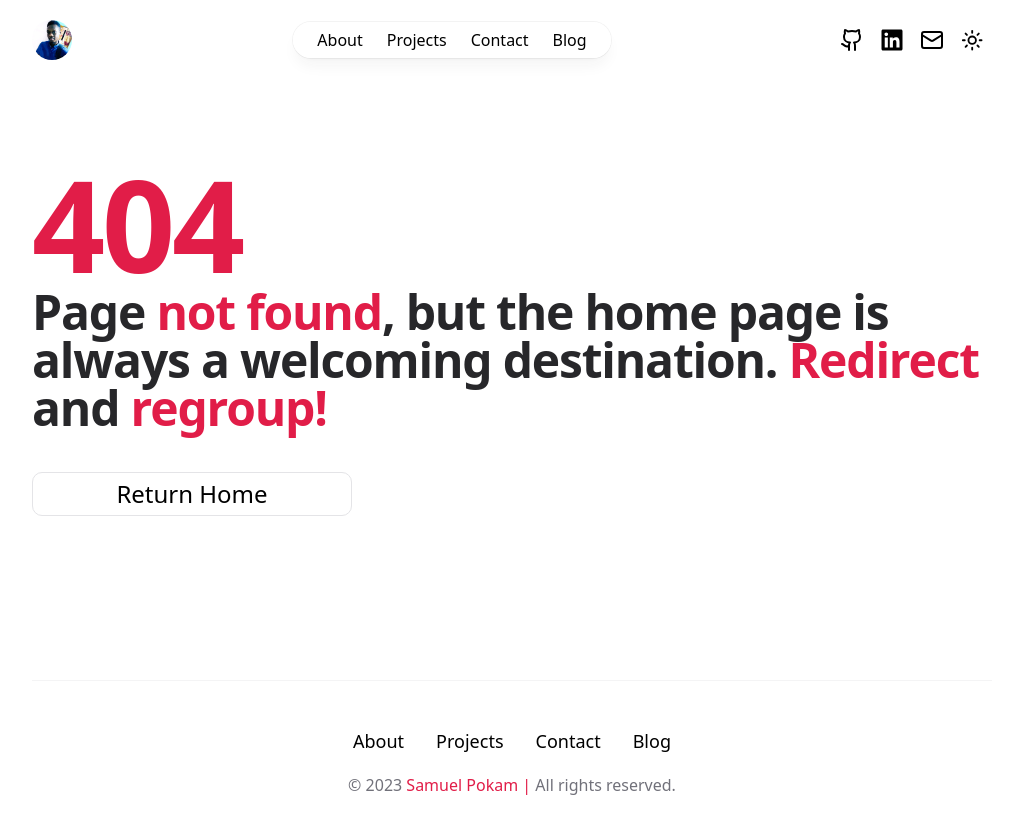
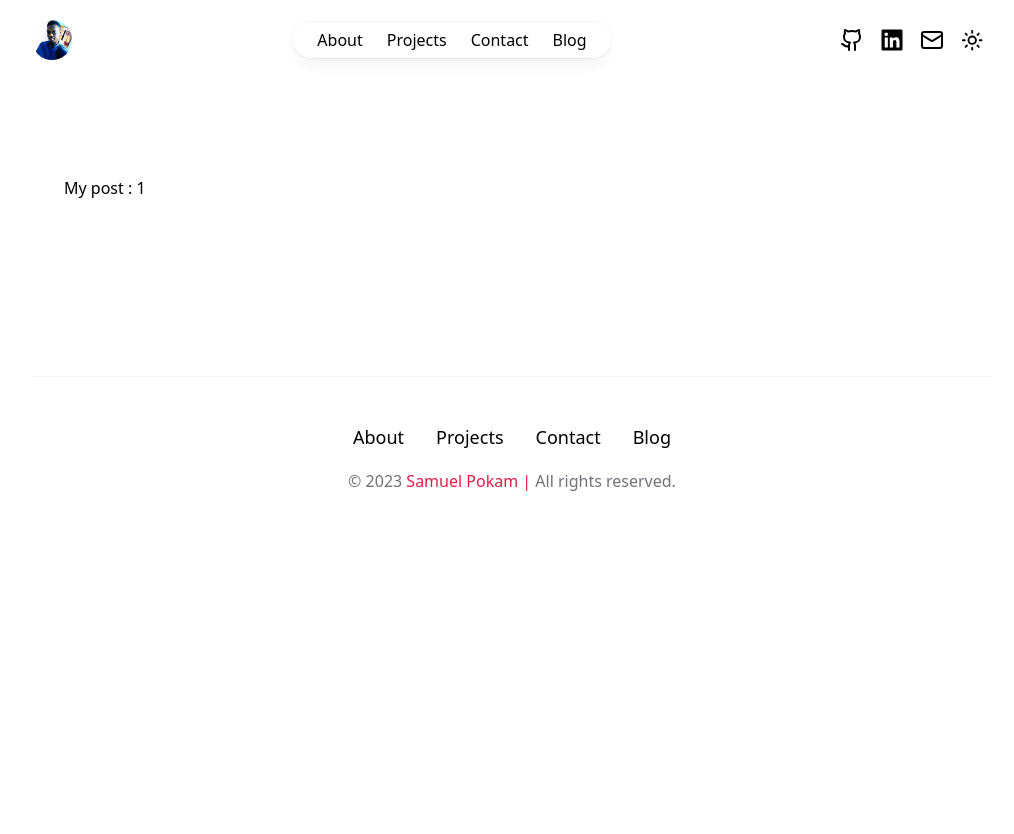
Before and after one commit to RinKhimera/rinkhimera-portfolio, a Next.js app: page /blog/1 in a window 1280 px wide. Before the commit this address had no page. Shown: the top 834 px of the page, without its empty margins (128-1142 px from the left). After the commit the page ends 800 px from the top, so only its background shows below. Built offline with nearby package versions, Linux system fonts and the light colour scheme.

Commit message:
blog dynamic routes

```diff
--- /dev/null
+++ b/app/blog/[articleId]/page.tsx
@@ -0,0 +1,11 @@
+const Article = async ({ params }: { params: { articleId: string } }) => {
+  return (
+    <section className="py-24">
+      <div className="prose dark:prose-invert lg:prose-xl container">
+        My post : {params.articleId}
+      </div>
+    </section>
+  )
+}
+
+export default Article
--- a/components/ArticleCard.tsx
+++ b/components/ArticleCard.tsx
@@ -8,13 +8,15 @@ type ArticleCardProps = {
 }
 
 const ArticleCard = ({ title, content, date }: ArticleCardProps) => {
+  const formattedTitle = title.toLowerCase().replace(/\s+/g, "-")
+
   return (
     <article className="md:grid md:grid-cols-4 md:items-baseline">
       <div className="group relative flex flex-col items-start md:col-span-3">
         <h2 className="text-base font-semibold tracking-tight text-zinc-800 dark:text-zinc-100">
           <div className="absolute -inset-x-4 -inset-y-6 z-0 scale-95 bg-zinc-50 opacity-0 transition group-hover:scale-100 group-hover:opacity-100 dark:bg-zinc-800/50 sm:-inset-x-6 sm:rounded-2xl"></div>
 
-          <Link href="/blog">
+          <Link href={`/blog/${formattedTitle}`}>
             <span className="absolute -inset-x-4 -inset-y-6 z-20 sm:-inset-x-6 sm:rounded-2xl"></span>
             <span className="relative z-10">{title}</span>
           </Link>
--- a/components/ArticleCardHero.tsx
+++ b/components/ArticleCardHero.tsx
@@ -12,6 +12,8 @@ type ArticleCardHeroProps = {
 }
 
 const ArticleCardHero = ({ title, content, date }: ArticleCardHeroProps) => {
+  const formattedTitle = title.toLowerCase().replace(/\s+/g, "-")
+
   return (
     <motion.article
       className="group relative flex flex-col items-start"
@@ -23,7 +25,7 @@ const ArticleCardHero = ({ title, content, date }: ArticleCardHeroProps) => {
       <h2 className="text-base font-semibold tracking-tight text-zinc-800 dark:text-zinc-100">
         <div className="absolute -inset-x-4 -inset-y-6 z-0 scale-95 bg-zinc-50 opacity-0 transition group-hover:scale-100 group-hover:opacity-100 dark:bg-zinc-800/50 sm:-inset-x-6 sm:rounded-2xl"></div>
         <Link
-          href={"/"}
+          href={`/blog/${formattedTitle}`}
           className={buttonVariants({ variant: "ghostLink", size: "empty" })}
         >
           <span className="absolute -inset-x-4 -inset-y-6 z-20 sm:-inset-x-6 sm:rounded-2xl"></span>
```
